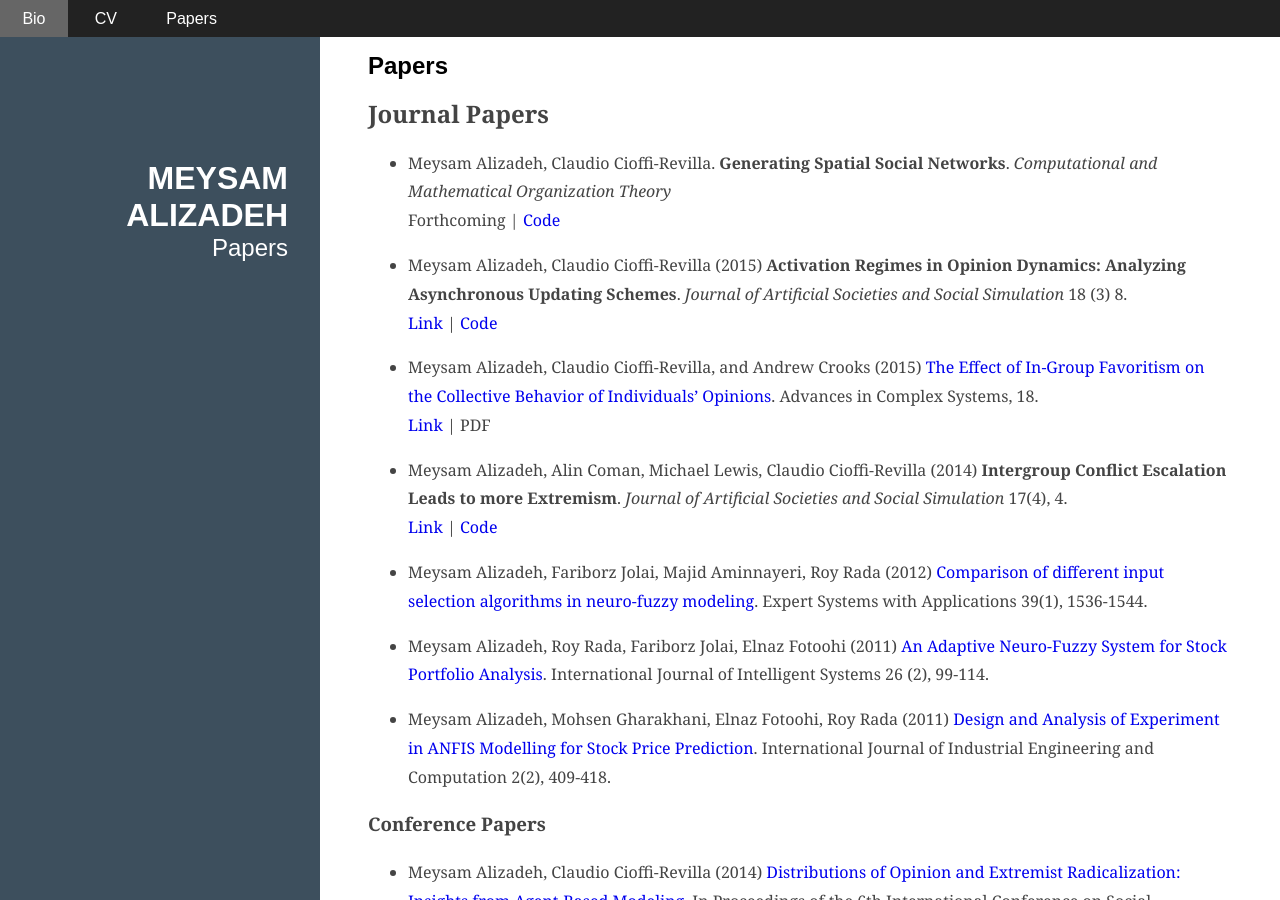
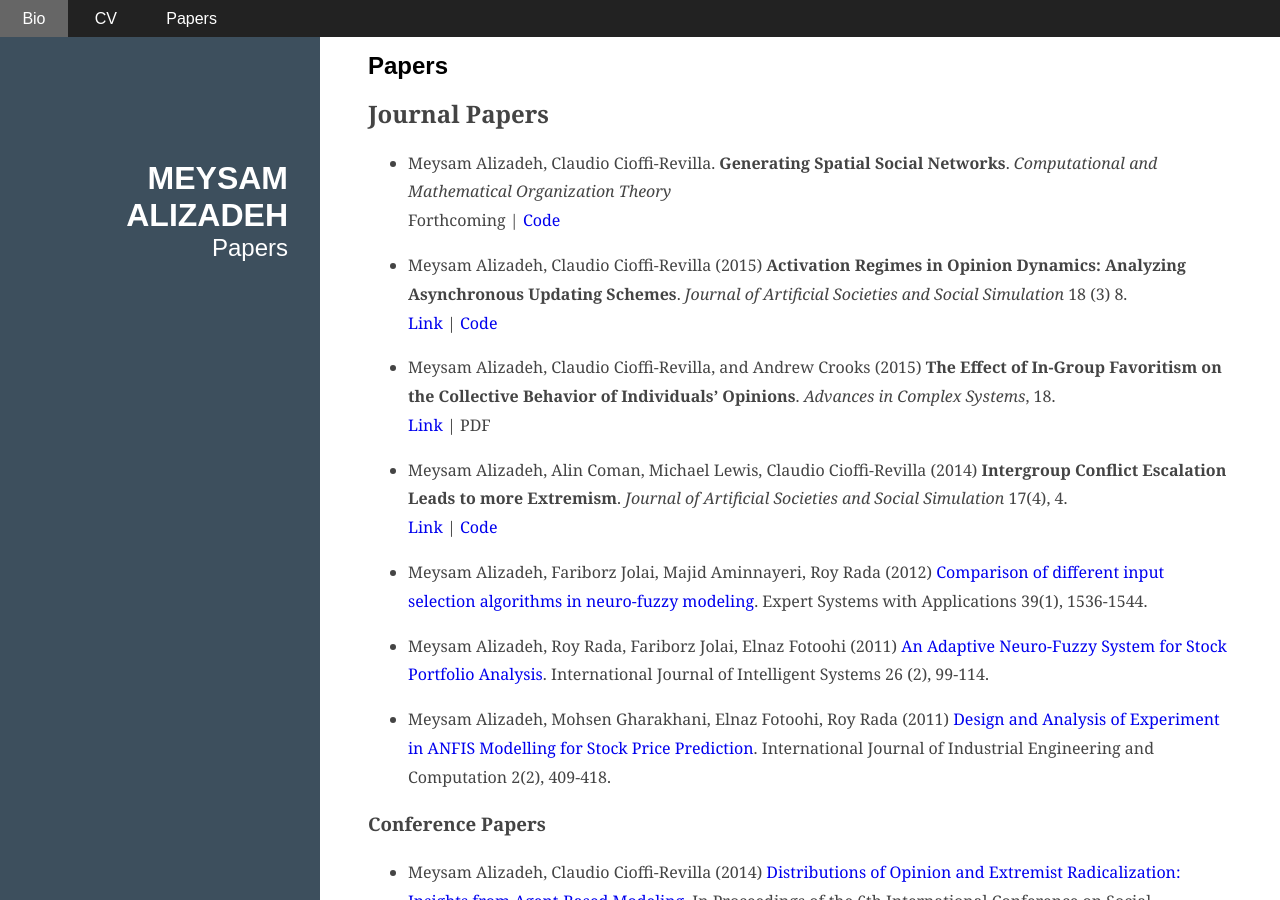
Before and after one commit to malizad/malizad.github.io, a Jekyll site: the page built from papers.md, in a window 1280 px wide and 900 px high. Built offline with Jekyll 4.4.1, drawn with Linux system fonts in a browser that asks for light colours; part of the change alters nothing that is shown.

```diff
--- a/papers.md
+++ b/papers.md
@@ -11,8 +11,8 @@ title: Papers
 - Meysam Alizadeh, Claudio Cioffi-Revilla (2015) **Activation Regimes in Opinion Dynamics: Analyzing Asynchronous Updating Schemes**. *Journal of Artificial Societies and Social Simulation* 18 (3) 8.
 [Link](http://jasss.soc.surrey.ac.uk/18/3/8.html) | [Code](https://github.com/malizad/ActivationRegimes_ABM)
 
-- Meysam Alizadeh, Claudio Cioffi-Revilla, and Andrew Crooks (2015) [The Effect of In-Group Favoritism on the Collective Behavior of Individuals’ Opinions](http://www.worldscientific.com/doi/abs/10.1142/S0219525915500022). Advances in Complex Systems, 18.
-[Link](http://jasss.soc.surrey.ac.uk/17/4/4.html) | PDF
+- Meysam Alizadeh, Claudio Cioffi-Revilla, and Andrew Crooks (2015) **The Effect of In-Group Favoritism on the Collective Behavior of Individuals’ Opinions**. *Advances in Complex Systems*, 18.
+[Link](http://www.worldscientific.com/doi/abs/10.1142/S0219525915500022) | PDF
 
 - Meysam Alizadeh, Alin Coman, Michael Lewis, Claudio Cioffi-Revilla (2014) **Intergroup Conflict Escalation Leads to more Extremism**. *Journal of Artificial Societies and Social Simulation* 17(4), 4.
 [Link](http://jasss.soc.surrey.ac.uk/17/4/4.html) | [Code](https://github.com/malizad/InterGroup_Conflict_Opinion_ABM)
```
